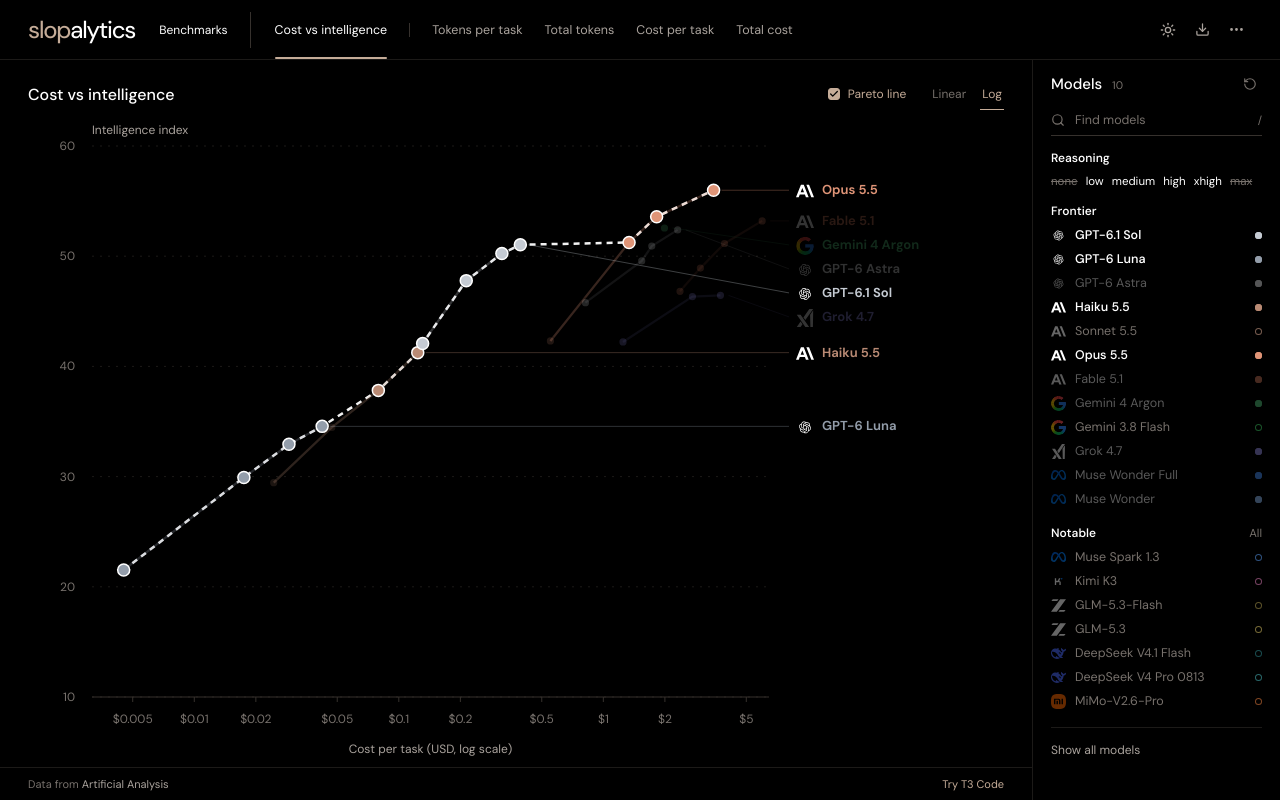
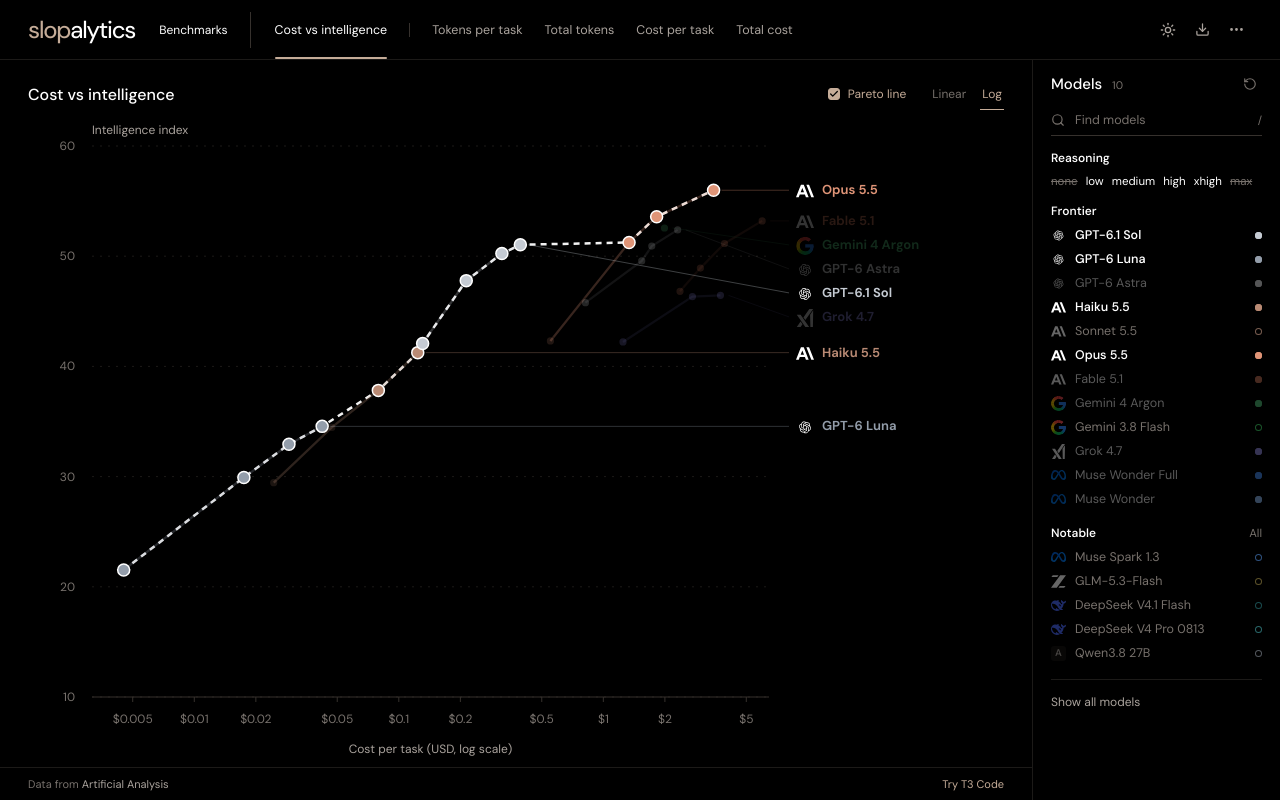
Before and after one commit to MusseJusse/atlas, a React (Vite) app: page / in a window 1280 px wide. Built offline with nearby package versions, Linux system fonts and the light colour scheme.

Commit message:
refactor: update notable model selection

```diff
--- a/src/models.ts
+++ b/src/models.ts
@@ -33,12 +33,10 @@ export const frontierFamilies = [
 ];
 export const notableFamilies = [
   'muse-spark-1-3',
-  'kimi-k3',
   'glm-5-3-flash',
-  'glm-5-3',
   'deepseek-v4-1-flash',
   'deepseek-v4-pro',
-  'mimo-v2-6-pro',
+  'qwen3-8-27b',
 ];
 export const defaultSelected = frontierFamilies.filter(
   (id) => !['claude-sonnet-5-5', 'gemini-3-8-flash'].includes(id),
```
